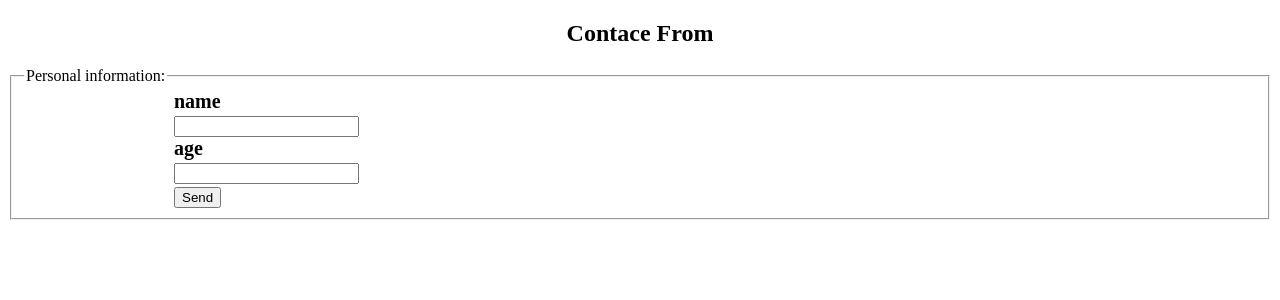
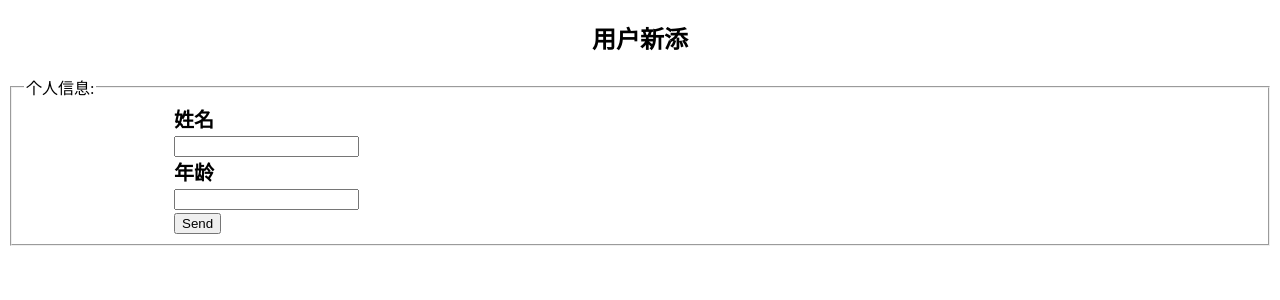
Before and after one commit to JulySushi/facenet_pytorch_api, a Flask app: page /add in a window 1280 px wide. Shown: the top 300 px of the page. Run offline with Flask 3, Linux system fonts and the light colour scheme.

Commit message:
修改静态文件

```diff
--- a/app.py
+++ b/app.py
@@ -10,7 +10,7 @@ import torch
 from torchvision import transforms
 from PIL import Image
 import os
-
+import numpy as np
 app = Flask(__name__)
 
 app.config['SQLALCHEMY_DATABASE_URI'] = 'mysql://root:123456@8.134.24.224:3309/db_intershipf'
--- a/templates/add.html
+++ b/templates/add.html
@@ -4,7 +4,7 @@
     <meta charset="UTF-8">
     <meta http-equiv="X-UA-Compatable" content="IE=edge">
     <meta name="viewport" content="width=device-width, initial-scale=1.0">
-  <title>Contact Form</title>
+  <title>用户新添</title>
 </head>
 
 <body>
@@ -18,17 +18,20 @@
             {% endfor %}
         {% endif %}
     {% endwith %}
-    <h2 style="text-align:center;">Contace From</h2>
+    <h2 style="text-align:center;">用户新添</h2>
 
     <form action="/add_info" method="post">
         <fieldset>
-            <legend>Personal information:</legend>
+            <legend>个人信息:</legend>
 <!--            防止表单自动提交-->
         {{ form.hidden_tag() }}
         <div style="font-size:20px;font-weight:bold;margin-left:150px;">
-            {{ form.name.label }} <br> {{ form.name }}
+            姓名 <br>
+            {{ form.name }}
             <br>
-            {{ form.age.label }} <br>{{ form.age }}
+            年龄
+            <br>
+            {{ form.age }}
             <br>
             {{ form.submit }}
         </div>
--- a/templates/index.html
+++ b/templates/index.html
@@ -49,7 +49,7 @@
             <td>模型预测</td>
             <td class="left">
                 <a href="predict_image">图片预测</a>&emsp;&emsp;
-                <a href="predict_video">视频预测</a>&emsp;&emsp;
+                <a href="">训练模型请求</a>&emsp;&emsp;
             </td>
         </tr>
     </table>
--- a/templates/show_image.html
+++ b/templates/show_image.html
@@ -4,7 +4,7 @@
     <meta charset="UTF-8">
     <meta http-equiv="X-UA-Compatable" content="IE=edge">
     <meta name="viewport" content="width=device-width, initial-scale=1.0">
-    <title>Contact Form</title>
+    <title>图片列表</title>
     <style>
         table {
             font-Family: arial, sans-serif;
@@ -26,7 +26,7 @@
 <body>
 
 
-    <h2 style="text-align:center;">Show Contact</h2>
+    <h2 style="text-align:center;">图片列表</h2>
     <!--获取flash消息-->
     {% with messages = get_flashed_messages() %}
     <!--如果信息存在-->
@@ -37,7 +37,7 @@
             {% endfor %}
         {% endif %}
     {% endwith %}
-    <h3>Contacts(<a href="/uploader">upload</a>)</h3>
+    <h3>上传(<a href="/uploader">图片</a>)</h3>
     <table>
         <thead>
             <tr>
--- a/templates/show_info.html
+++ b/templates/show_info.html
@@ -4,7 +4,7 @@
     <meta charset="UTF-8">
     <meta http-equiv="X-UA-Compatable" content="IE=edge">
     <meta name="viewport" content="width=device-width, initial-scale=1.0">
-    <title>Contact Form</title>
+    <title>用户信息列表</title>
     <style>
         table {
             font-Family: arial, sans-serif;
@@ -38,7 +38,7 @@
             {% endfor %}
         {% endif %}
     {% endwith %}
-    <h3>Contacts(<a href="/add_info">Add Contact</a>)</h3>
+    <h3>信息(<a href="/add_info">添加</a>)</h3>
     <form method="post" action="/show_info", enctype="multipart/form-data">
     搜索：
 		<input type="text" name="search"  style="width:80px;">
```
Also changed, not shown: templates/update.html (+6 -5 lines), templates/upload.html (+5 -3 lines).
